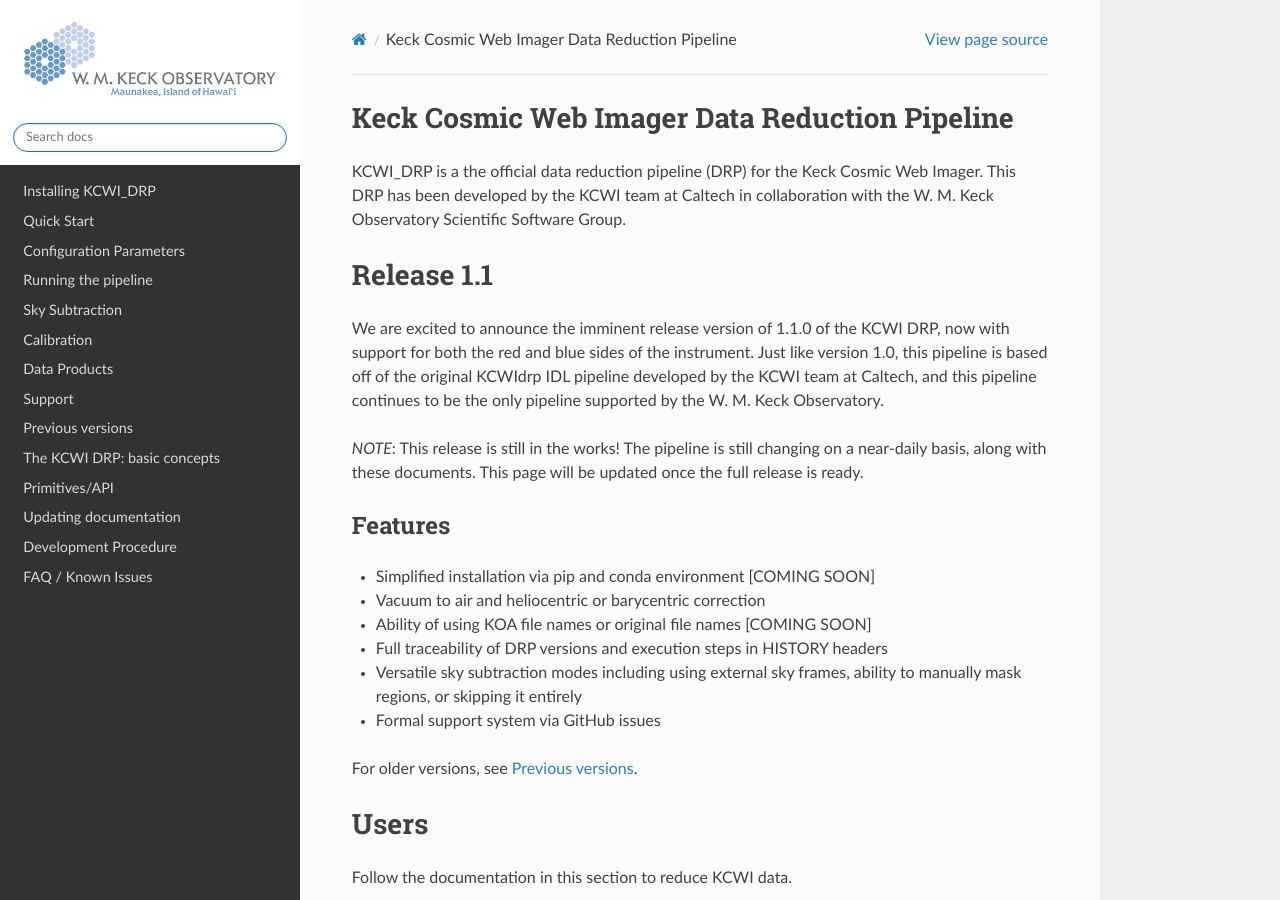
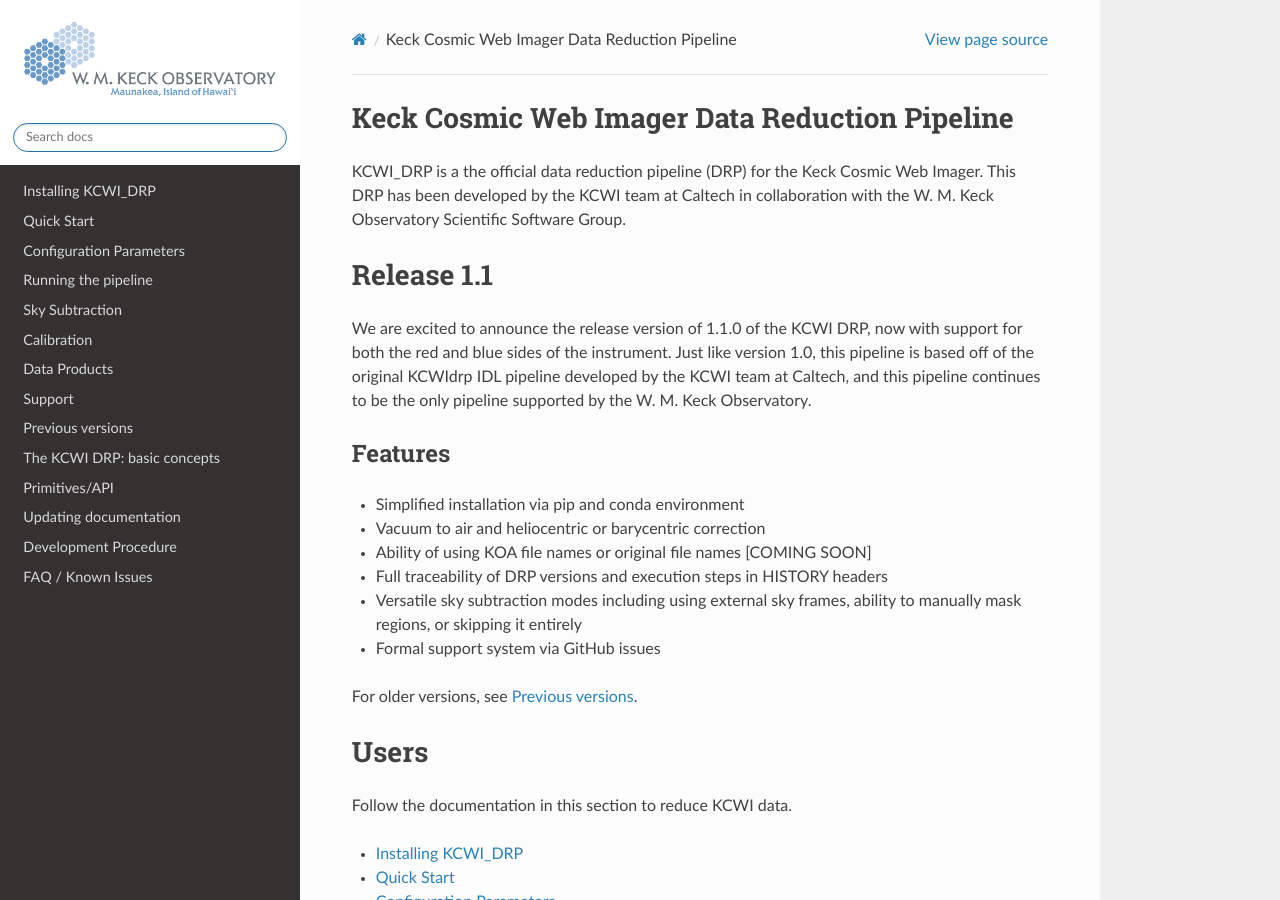
Before and after one commit to Keck-DataReductionPipelines/KCWI_DRP-Docs, a Sphinx documentation site: the page built from docs/source/index.rst, in a window 1280 px wide and 900 px high. Built offline with Sphinx 7.4.7 and the Read the Docs theme 2.0.0, drawn with Linux system fonts in a browser that asks for light colours.

Commit message:
updates to index page

```diff
--- a/docs/source/index.rst
+++ b/docs/source/index.rst
@@ -8,20 +8,17 @@
 Release 1.1
 ===========
 
-We are excited to announce the imminent release version of 1.1.0 of the KCWI DRP, now with support for
+We are excited to announce the release version of 1.1.0 of the KCWI DRP, now with support for
 both the red and blue sides of the instrument. Just like version 1.0, this
 pipeline is based off of the original KCWIdrp IDL pipeline developed by the KCWI
 team at Caltech, and this pipeline continues to be the only pipeline supported
 by the W. M. Keck Observatory.
 
-`NOTE`: This release is still in the works! The pipeline is still changing on a
-near-daily basis, along with these documents. This page will be updated once
-the full release is ready.
 
 Features
 --------
 
-* Simplified installation via pip and conda environment [COMING SOON]
+* Simplified installation via pip and conda environment
 * Vacuum to air and heliocentric or barycentric correction
 * Ability of using KOA file names or original file names [COMING SOON]
 * Full traceability of DRP versions and execution steps in HISTORY headers
```
